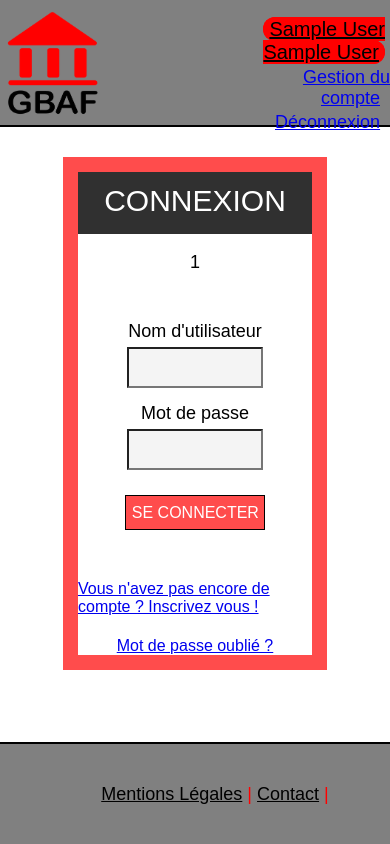
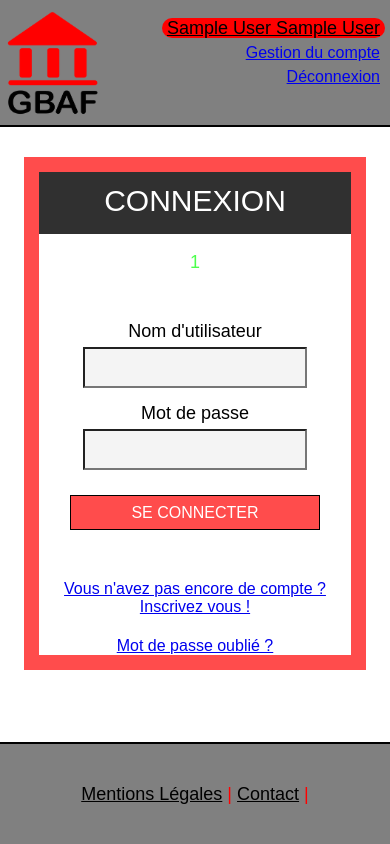
Before and after one commit to Priimary/PGBAF_HAZART_DYLAN, a PHP site: page /connexion.php in a window 390 px wide. Run offline with PHP 8.4, Linux system fonts and the light colour scheme; the visitor is signed in with stand-in values (Sample User, id 1).

Commit message:
Changement chemin css, message succès inscription couleur verte, titre en majuscule page acteur, changement aperçu liste commentaires page acteurs et responsive.

```diff
--- a/account.php
+++ b/account.php
@@ -5,7 +5,7 @@
 <html lang="fr">
     <head>
     	<title>Gestion de compte GBAF</title>
-    	<link rel="stylesheet" href="style.css"/>
+    	<link rel="stylesheet" href="css/style.css"/>
     	<link rel="icon" href="img/favicon.ico"/>
     	<meta name="viewport" content="width=device-width"/>
     </head>
--- a/actors.php
+++ b/actors.php
@@ -11,7 +11,7 @@
 <html lang="fr">
     <head>
     	<title>Partenaire GBAF</title>
-    	<link rel="stylesheet" href="style.css"/>
+    	<link rel="stylesheet" href="css/style.css"/>
     	<link rel="icon" href="img/favicon.ico"/>
     	<meta name="viewport" content="width=device-width"/>
     </head>
@@ -72,7 +72,7 @@
 		<section id="post-list-container">
 			<div id="post-list-content-title">
 				<!-- Titre liste commentaires -->
-				<h3>Commentaires</h3>
+				<h3>COMMENTAIRES</h3>
 
 				<!-- Bouton nouveau commentaire -->
 				<form id="form-add-post-button" method="post" action="add_post.php?acteur=<?php echo $id_acteur;?>">
@@ -105,7 +105,7 @@
 			{
 			?>
 			<form id="form-add-post" method="post" action="add_post.php?acteur=<?php echo $id_acteur; ?>">
-				<label for="commentaire">Nouveau commentaire</label>
+				<label for="commentaire">Nouveau commentaire :</label>
 				<br />
 				<textarea row="10" cols="60" id="commentaire" name="commentaire" required></textarea>
 				<br />
--- a/connexion.php
+++ b/connexion.php
@@ -5,7 +5,7 @@
 <html lang="fr">
     <head>
     	<title>Connexion GBAF</title>
-    	<link rel="stylesheet" href="style.css" />
+    	<link rel="stylesheet" href="css/style.css" />
     	<link rel="icon" href="img/favicon.ico"/>
     	<meta name="viewport" content="width=device-width" />
     </head>
@@ -28,7 +28,7 @@
 					if(isset($_SESSION['registerdone']))
 					{
 						$registerdone = $_SESSION['registerdone'];
-						echo "<p>$registerdone</p>";
+						echo "<p><span id='registerSucces'>$registerdone</span></p>";
 					}
 					?>
 
--- a/css/style.css
+++ b/css/style.css
@@ -68,7 +68,7 @@
 }
 #nomprenomheader
 {
-	border: 1px solid red;
+	border: 1px solid none;
 	border-radius: 20px;
 	padding-left: 5px;
 	padding-right: 5px;
@@ -102,6 +102,10 @@
 {
 	display: inline;
 	color: red;
+}
+.nav-menu-footer ul
+{
+	padding: 0px;
 }
 .nav-menu-footer ul li::after
 {
@@ -183,23 +187,6 @@
 	font-size: 16px;
 	text-align: right;
 }
-.link-actors-next-page-list a
-{
-	border: 1px solid black;
-	border-radius: 20px;
-	color: black;
-	background-color: red;
-	padding-left: 5px;
-	padding-right: 5px;
-	text-decoration: none;
-	font-style: italic;
-}
-.title-content-actors-list-inside
-{
-	display: flex;
-	flex-direction: column;
-	align-items: flex-start;
-}
 
 /* PAGE CONNEXION */
 
@@ -260,10 +247,14 @@
 }
 #connexion-form p
 {
-	color: red;
+	color: rgba(255,0,0,0.7);
 	margin-bottom: 10px;
 	text-align: center;
 	margin-top : 0px;
+}
+#registerSucces
+{
+	color: rgba(0,255,0,0.7);
 }
 
 /* PAGE INSCRIPTION */
@@ -336,7 +327,7 @@
 }
 .error-register
 {
-	color: red;
+	color: rgba(255,0,0,0.7);
 	font-size: 14px;
 	margin-bottom: 20px;
 }
@@ -456,8 +447,8 @@
 {
 	display: flex;
 	flex-direction: column;
-    border: 1px solid gray;
-    border-radius: 15px;
+    border: 2px solid black;
+    background-color: rgb(128,128,128);
     padding: 10px;
     width: 60%;
     margin-left: auto;
@@ -474,9 +465,33 @@
 	margin-bottom: 20px;
 	width: 70%;
 }
+#form-add-post-button
+{
+	margin-right: 5px;
+}
+#form-add-post-button button
+{
+	height: 30px;
+	background-color: rgb(192,192,192);
+	font-weight: 600;
+	border: 1px solid black;
+	border-radius: 10px;
+}
 #form-add-post
 {
 	margin-bottom: 10px;
+}
+#form-add-post textarea
+{
+	background-color: rgb(192,192,192);
+	border: 1px solid black;
+}
+#form-add-post input
+{
+	background-color: rgb(192,192,192);
+	border: 1px solid black;
+	height: 30px;
+	font-weight: 600;
 }
 #commentaire
 {
@@ -489,8 +504,8 @@
 }
 .ActorPost
 {
-	border: 1px solid gray;
-	border-radius: 10px;
+	border: 2px solid black;
+	background-color: rgb(192,192,192);
 	padding: 5px;
 }
 .ActorPost p, h4
@@ -514,7 +529,7 @@
 	border-top: 2px solid rgba(255,0,0,0.7);
 	border-bottom: 2px solid rgba(255,0,0,0.7);
 	margin: 45px auto 15px auto;
-	background-color: rgb(211,211,211);
+	background-color: rgb(192,192,192);
 	padding-left: 15px;
 }
 #account-form-container h1
@@ -538,7 +553,7 @@
 }
 #account-content button
 {
-	background-color: rgb(211,211,211);
+	background-color: rgb(192,192,192);
 	border: none;
 	margin-left: 50px;
 }
@@ -585,7 +600,7 @@
 }
 
 /* RESPONSIVE TABLETTE */
-@media all and (max-device-width: 1024px)
+@media all and (max-width: 1024px)
 {
 	/* PAGE CONNEXION */
 	#connexion-form-container
@@ -654,7 +669,7 @@
 	}
 	#post-list-container h3
 	{
-		width: 55% !important;
+		width: 45% !important;
 	}
 	#post-list-container textarea
 	{
@@ -664,7 +679,7 @@
 }
 
 /* RESPONSIVE MOBILE */
-@media all and (max-device-width: 480px)
+@media all and (max-width: 480px)
 {
 	/* PAGE CONNEXION */
 	#connexion-form-container
@@ -814,15 +829,18 @@
 	#post-list-container
 	{
 		width: 90% !important;
+		flex-wrap: wrap !important;
 	}
-	#post-list-container h3
+	#post-list-content-title h3
 	{
 		font-size: 20px !important;
-		width: 45% !important;
+		width: 55% !important;
 	}
 	#form-add-post-button button
 	{
 		font-size: 12px !important;
+		font-weight: 400 !important;
+		width: 90px !important;
 	}
 	#form-add-post-button
 	{
--- a/index.php
+++ b/index.php
@@ -11,7 +11,7 @@
 <html lang="fr">
     <head>
     	<title>Accueil GBAF</title>
-    	<link rel="stylesheet" href="style.css"/>
+    	<link rel="stylesheet" href="css/style.css"/>
         <link rel="icon" href="img/favicon.ico"/>
         <meta name="viewport" content="width=device-width"/>
     </head>
--- a/passwordlost.php
+++ b/passwordlost.php
@@ -5,7 +5,7 @@
 <html lang="fr">
     <head>
     	<title>Mot de passe perdu GBAF</title>
-    	<link rel="stylesheet" href="style.css"/>
+    	<link rel="stylesheet" href="css/style.css"/>
     	<link rel="icon" href="img/favicon.ico"/>
     	<meta name="viewport" content="width=device-width"/>
     </head>
--- a/register.php
+++ b/register.php
@@ -5,7 +5,7 @@
 <html lang="fr">
     <head>
     	<title>Inscription GBAF</title>
-    	<link rel="stylesheet" href="style.css"/>
+    	<link rel="stylesheet" href="css/style.css"/>
     	<link rel="icon" href="img/favicon.ico"/>
     	<meta name="viewport" content="width=device-width"/>
     </head>
```
Also changed, not shown: footer.php (line endings or trailing spaces).
